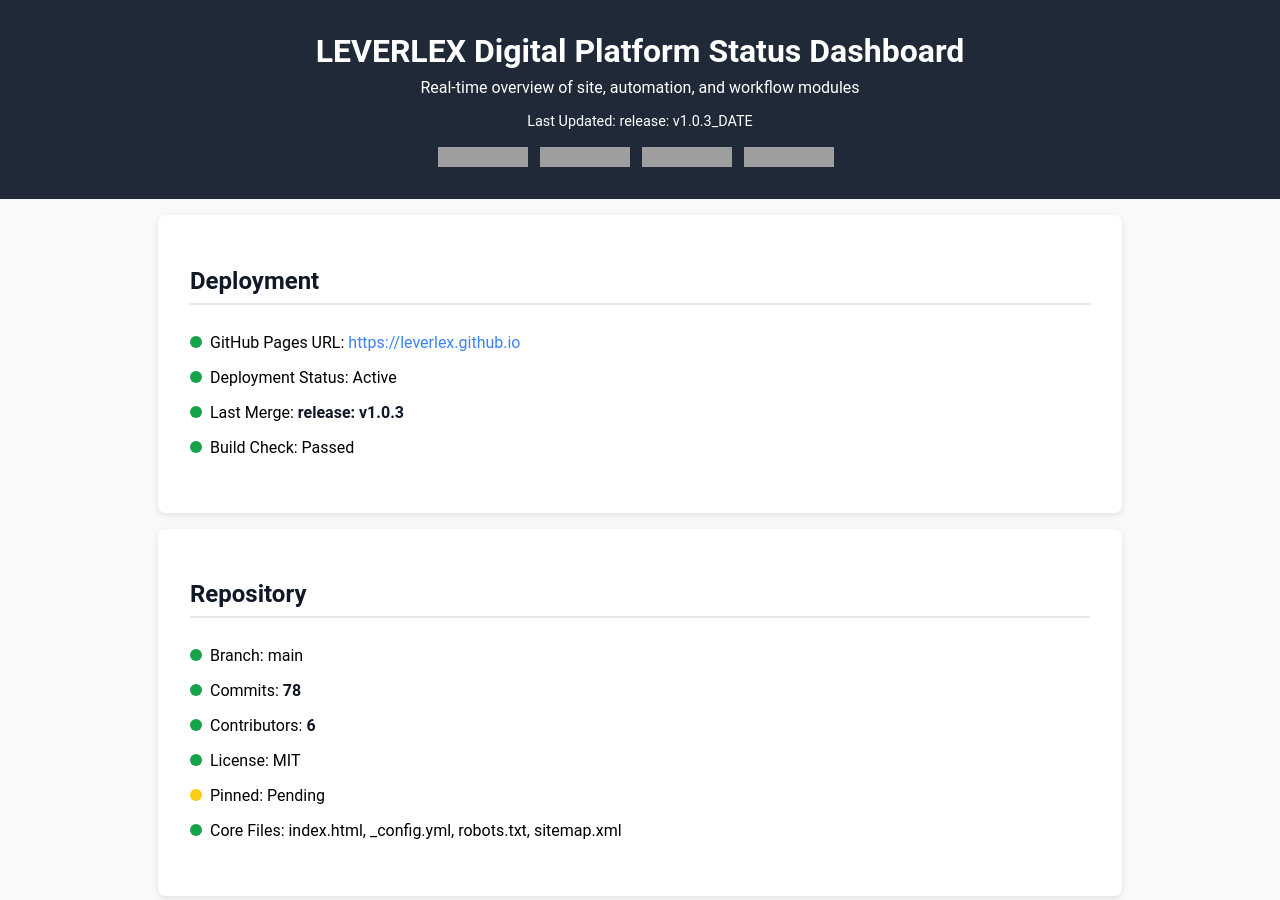
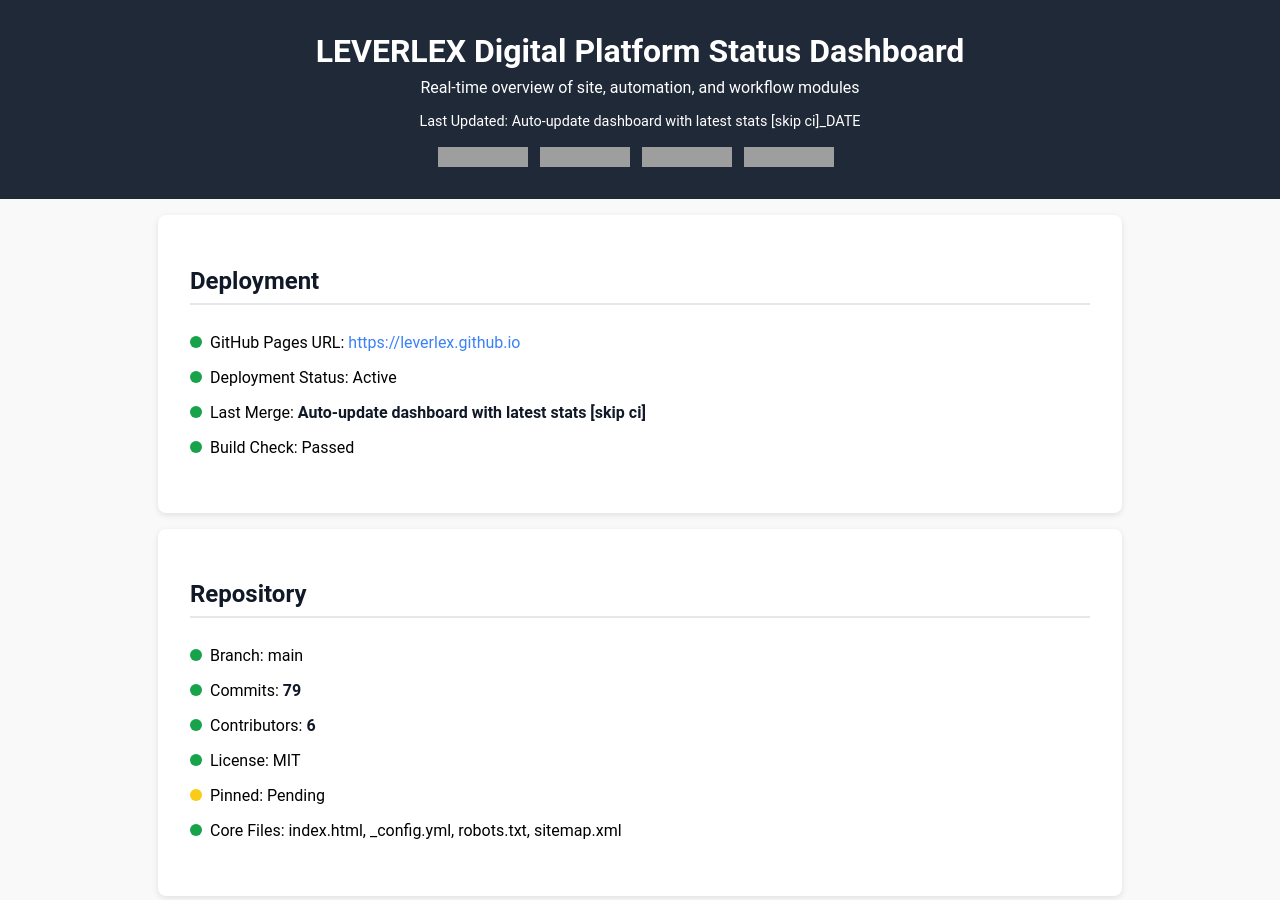
Before and after one commit to LEVERLEX/leverlex.github.io, a Jekyll site: the page dashboard.html, which Jekyll copies as it is, in a window 1280 px wide and 900 px high. Built offline with Jekyll 4.4.1, drawn with Linux system fonts in a browser that asks for light colours; grey boxes are pictures that could not be loaded.

Commit message:
Auto-update dashboard with latest stats [skip ci]

```diff
--- a/dashboard.html
+++ b/dashboard.html
@@ -28,7 +28,7 @@
 <header>
   <h1>LEVERLEX Digital Platform Status Dashboard</h1>
   <p>Real-time overview of site, automation, and workflow modules</p>
-  <p style="font-size: 0.9rem; margin-top: 0.5rem;">Last Updated: release: v1.0.3_DATE</p>
+  <p style="font-size: 0.9rem; margin-top: 0.5rem;">Last Updated: Auto-update dashboard with latest stats [skip ci]_DATE</p>
   <div class="workflow-badges">
     <img src="https://img.shields.io/badge/status-active-success" alt="Status Badge" class="badge">
     <img src="https://img.shields.io/badge/deployment-github--pages-blue" alt="Deployment Badge" class="badge">
@@ -42,7 +42,7 @@
   <ul>
     <li><span class="status green"></span>GitHub Pages URL: <a href="https://leverlex.github.io" target="_blank">https://leverlex.github.io</a></li>
     <li><span class="status green"></span>Deployment Status: Active</li>
-    <li><span class="status green"></span>Last Merge: <span class="stat-value">release: v1.0.3</span></li>
+    <li><span class="status green"></span>Last Merge: <span class="stat-value">Auto-update dashboard with latest stats [skip ci]</span></li>
     <li><span class="status green"></span>Build Check: Passed</li>
   </ul>
 </section>
@@ -51,7 +51,7 @@
   <h2>Repository</h2>
   <ul>
     <li><span class="status green"></span>Branch: main</li>
-    <li><span class="status green"></span>Commits: <span class="stat-value" id="commit-count">78</span></li>
+    <li><span class="status green"></span>Commits: <span class="stat-value" id="commit-count">79</span></li>
     <li><span class="status green"></span>Contributors: <span class="stat-value" id="contributor-count">6</span></li>
     <li><span class="status green"></span>License: MIT</li>
     <li><span class="status yellow"></span>Pinned: Pending</li>
```
